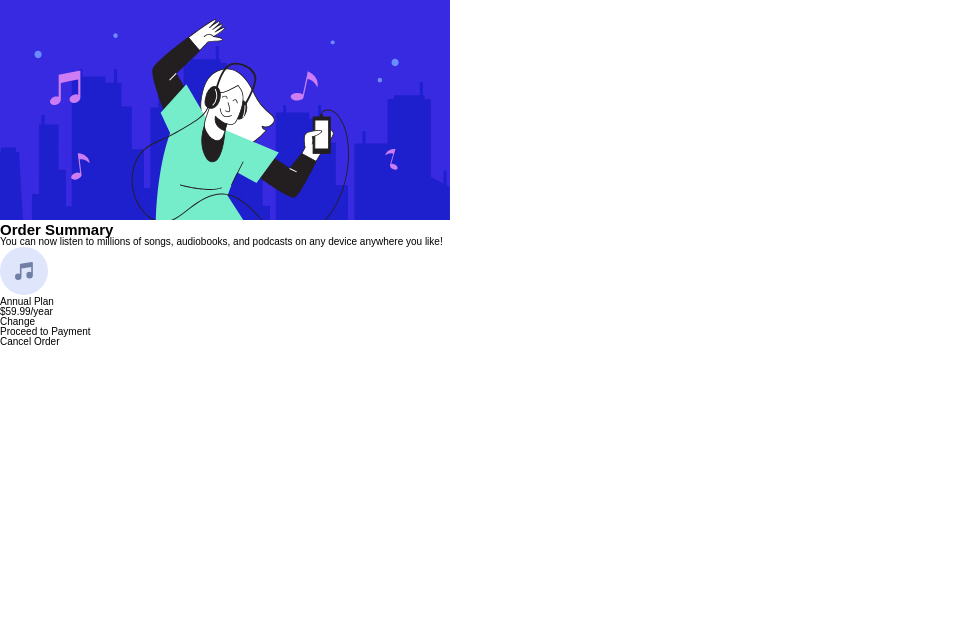
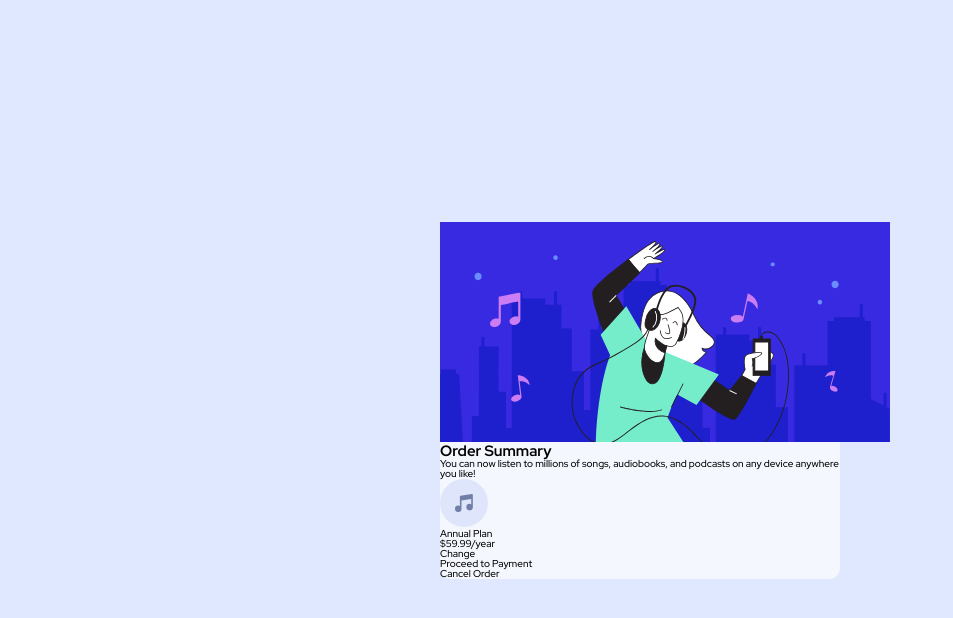
Before and after one commit to mahmoudfouadweb/order-summary-component-main, a plain HTML site: page index.html in a window 1280 px wide. Shown: the whole page, without its empty margins (0-953 px from the left). Drawn offline with Linux system fonts and the light colour scheme.

Commit message:
update css

```diff
--- a/style.css
+++ b/style.css
@@ -9,13 +9,30 @@
 
 body {
   font-size: 62.5%;
-  font-family: 'Outfit', sans-serif;
+  font-family: 'Red Hat Display', sans-serif;
   line-height: 1;
+  background-color: hsl(225, 100%, 94%);
 }
 /**************************/
 /* STYLES */
 /**************************/
+.card-section {
+  max-width: 144rem;
+  height: 100vh;
+}
 
+.container {
+  display: flex;
+  justify-content: center;
+  align-items: center;
+  height: 100vh;
+}
+
+.card {
+  background-color: hsl(225, 100%, 98%);
+  width: 25rem;
+  border-radius: 11px;
+}
 /**************************/
 /* GENERAL  COMPONENT STYLES */
 /**************************/
```
